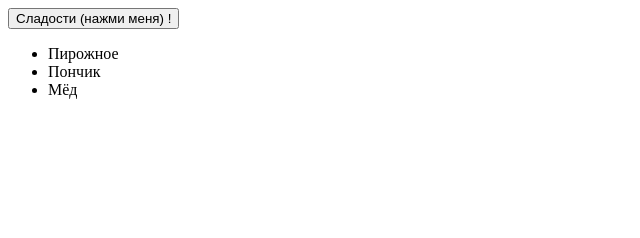
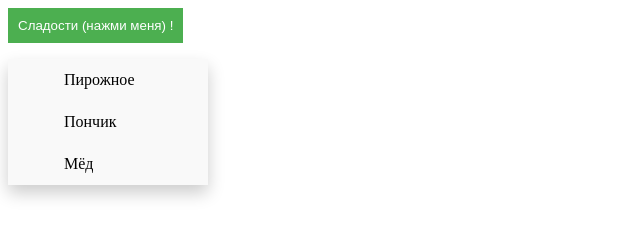
Before and after one commit to LIGECT/Dropdown-Menu, a plain HTML site: page index.html in a window 1280 px wide. Both pictures are taken after a click on the button "Сладости (нажми меня) !". Shown: the whole page, without its empty margins (0-640 px from the left). Drawn offline with Linux system fonts and the light colour scheme.

Commit message:
Add dropdown menu functionality and styles

```diff
--- a/index.html
+++ b/index.html
@@ -4,15 +4,15 @@
     <meta charset="UTF-8" />
     <meta name="viewport" content="width=device-width, initial-scale=1.0" />
     <title>Menu</title>
-    <link rel="stylesheet" href="style.css" />
+    <link rel="stylesheet" href="./styles.css" />
   </head>
   <body>
     <div class="dropDown">
       <button class="dropdown-button">Сладости (нажми меня) !</button>
       <ul class="dropdown-menu">
-        <li>Пирожное</li>
-        <li>Пончик</li>
-        <li>Мёд</li>
+        <li><a href="#">Пирожное</a></li>
+        <li><a href="#">Пончик</a></li>
+        <li><a href="#">Мёд</a></li>
       </ul>
     </div>
 
--- a/script.js
+++ b/script.js
@@ -0,0 +1,6 @@
+const dropDownButton = document.querySelector('.dropdown-button')
+const dropDownMenu = document.querySelector('.dropdown-menu')
+
+dropDownButton.addEventListener('click', function () {
+    dropDownMenu.style.display = dropDownMenu.style.display === 'block' ? 'none' : 'block'
+})
--- a/styles.css
+++ b/styles.css
@@ -0,0 +1,36 @@
+.dropDown {
+    position: relative;
+    display: inline-block;
+}
+
+.dropdown-button {
+    background-color: #4CAF50;
+    color: white;
+    padding: 10px;
+    border: none;
+    cursor: pointer;
+}
+
+.dropdown-menu {
+    display: none;
+    position: absolute;
+    background-color: #f9f9f9;
+    min-width: 160px;
+    box-shadow: 0px 8px 16px rgba(0, 0, 0, 0.2);
+}
+
+
+.dropdown-menu li {
+    list-style-type: none;
+}
+
+.dropdown-menu li a {
+    color: black;
+    padding: 12px 16px;
+    text-decoration: none;
+    display: block;
+}
+
+.dropdown-menu li a:hover{
+    background-color: #f1f1f1;
+}
```
